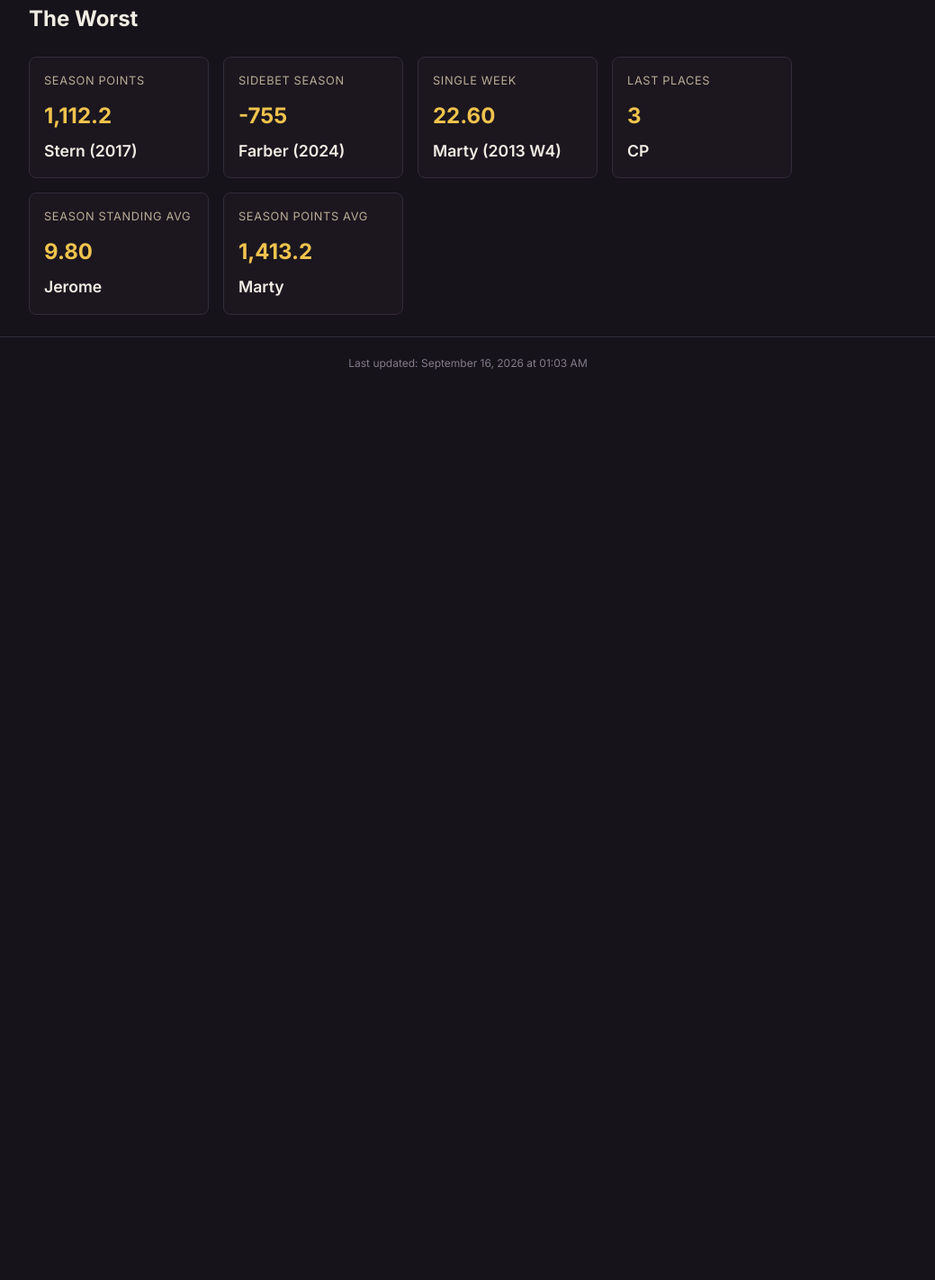
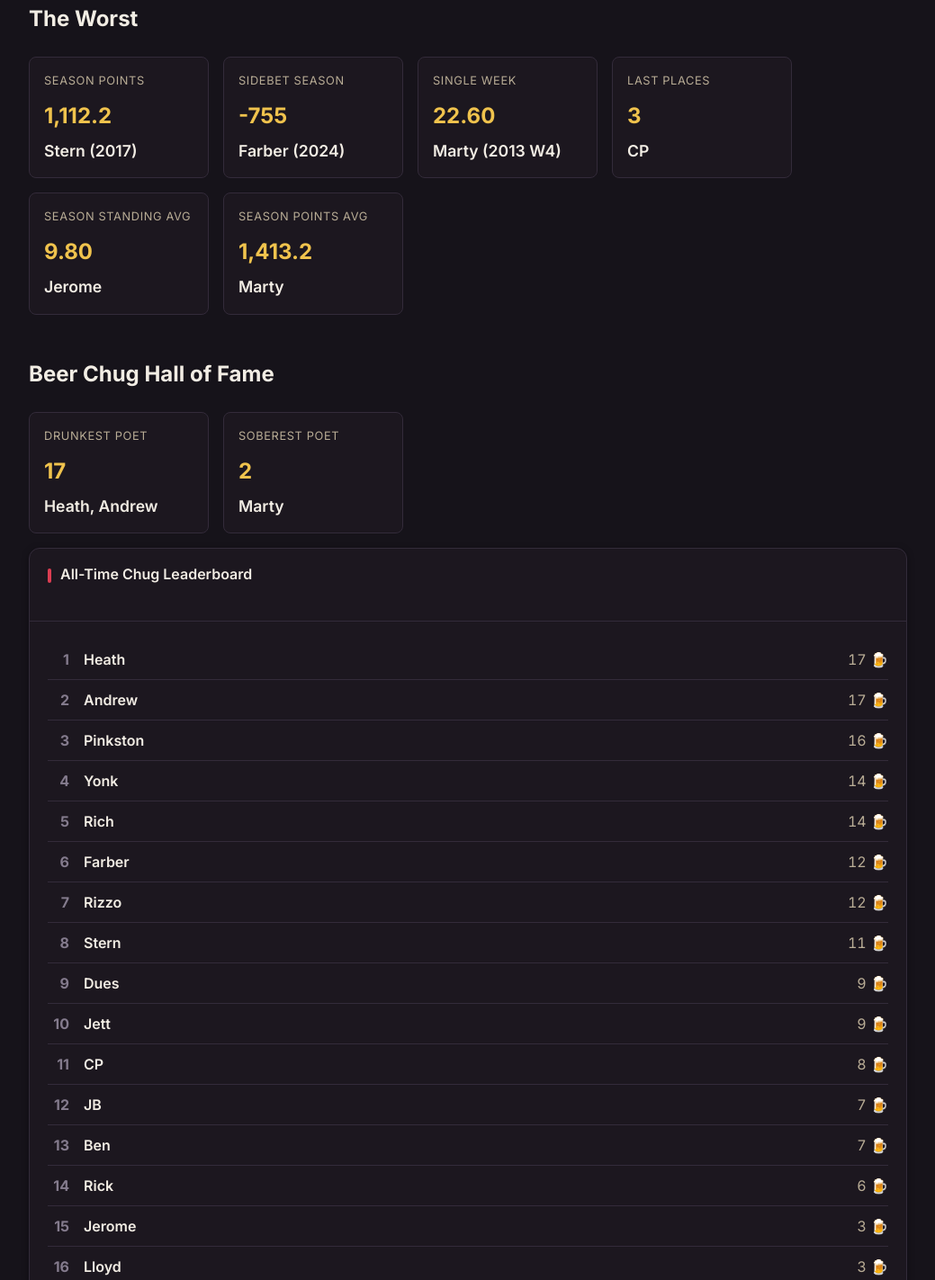
Before and after one commit to adennis4/warrior-poets, a website: page hall-of-fame.html in a window 1280 px wide. Shown: the part 1343-2766 px from the top of the page at 90% size, without its empty margins (240-1279 px from the left). Before the commit the page ends 1776 px from the top, so only its background shows below. Drawn offline with nearby package versions, Linux system fonts and the light colour scheme.

Commit message:
Add Beer Chug Hall of Fame section
Tallies, per member, how many weeks they finished last in points across
every season since 2016 (when the sidebet/chug rule started), computed
directly from raw weeklyPoints rather than the site's stored
lowManCount field.

That stored field turned out to be unreliable: 2016 and 2017 were never
populated at all (all zeros), and 2021-2025 were each off by 1-2 versus
an independent recount of the actual weekly low score. This section
computes the count itself each time from raw data instead of trusting
that field, so it can't inherit those historical gaps.

Adds Drunkest Poet (most chugs - Heath and Andrew tied at 17) and
Soberest Poet (fewest - Marty at 2) cards, plus a full leaderboard and
a footnote noting this doesn't account for any house rules capping how
many times someone actually had to chug in a year.

Co-Authored-By: Claude Sonnet 5 <noreply@anthropic.com>

```diff
--- a/hall-of-fame.html
+++ b/hall-of-fame.html
@@ -148,6 +148,38 @@
       color: var(--text-primary);
     }
 
+    .chug-leaderboard-row {
+      display: flex;
+      align-items: center;
+      gap: 16px;
+      padding: 10px 0;
+      border-bottom: 1px solid var(--border-color);
+    }
+    .chug-leaderboard-row:last-child {
+      border-bottom: none;
+    }
+    .chug-leaderboard-rank {
+      width: 24px;
+      text-align: right;
+      color: var(--text-muted);
+      font-weight: 700;
+    }
+    .chug-leaderboard-name {
+      flex: 1;
+      font-weight: 600;
+      color: var(--text-primary);
+    }
+    .chug-leaderboard-count {
+      color: var(--text-secondary);
+      font-variant-numeric: tabular-nums;
+    }
+    .chug-footnote {
+      margin-top: 16px;
+      font-size: 0.8rem;
+      color: var(--text-muted);
+      font-style: italic;
+    }
+
     @media (max-width: 768px) {
       .stats-grid {
         display: grid;
@@ -210,6 +242,19 @@
         <div class="records-section">
           <h2>The Worst</h2>
           <div class="stats-grid" id="worstRecordsGrid"></div>
+        </div>
+
+        <!-- Beer Chug Hall of Fame -->
+        <div class="records-section">
+          <h2>Beer Chug Hall of Fame</h2>
+          <div class="stats-grid" id="chugRecordsGrid"></div>
+          <div class="card" style="margin-top: 16px;">
+            <div class="card-header">
+              <h2 class="card-title">All-Time Chug Leaderboard</h2>
+            </div>
+            <div class="card-body" id="chugLeaderboardList"></div>
+          </div>
+          <p class="chug-footnote">*Doesn't account for alternative beer chug rules (e.g. a cap of two chugs per person per year).</p>
         </div>
       </div>
     </main>
@@ -493,6 +538,76 @@
     `).join('');
 
     document.getElementById('worstRecordsGrid').innerHTML = worstRecordsHtml;
+
+    // Beer Chug Hall of Fame - one chug per member per week they finished
+    // last in points, going back to 2016 when the chug rule started.
+    const chugYears = LEAGUE_DATA.years.filter(year => Number(year) >= 2016);
+    const chugCounts = {};
+
+    chugYears.forEach(year => {
+      const weeklyPoints = seasons[year].weeklyPoints;
+
+      // Seed every member who played this season at 0 so a member who
+      // never finished last still shows up (relevant for Soberest Poet).
+      Object.keys(weeklyPoints).forEach(name => {
+        if (!(name in chugCounts)) chugCounts[name] = 0;
+      });
+
+      const weeksInYear = new Set();
+      Object.values(weeklyPoints).forEach(weeks => {
+        Object.keys(weeks).forEach(week => weeksInYear.add(week));
+      });
+
+      weeksInYear.forEach(week => {
+        let lowScore = Infinity;
+        let lowMembers = [];
+        Object.entries(weeklyPoints).forEach(([name, weeks]) => {
+          const score = weeks[week];
+          if (typeof score !== 'number') return;
+          if (score < lowScore) {
+            lowScore = score;
+            lowMembers = [name];
+          } else if (score === lowScore) {
+            lowMembers.push(name);
+          }
+        });
+        lowMembers.forEach(name => {
+          chugCounts[name] = (chugCounts[name] || 0) + 1;
+        });
+      });
+    });
+
+    const chugLeaderboard = Object.entries(chugCounts)
+      .map(([name, count]) => ({ name, count }))
+      .sort((a, b) => b.count - a.count);
+
+    const maxChugs = chugLeaderboard[0]?.count ?? 0;
+    const minChugs = chugLeaderboard[chugLeaderboard.length - 1]?.count ?? 0;
+    const drunkestPoets = chugLeaderboard.filter(m => m.count === maxChugs).map(m => m.name);
+    const soberestPoets = chugLeaderboard.filter(m => m.count === minChugs).map(m => m.name);
+
+    const chugRecordsHtml = `
+      <div class="record-card">
+        <div class="record-card-title">Drunkest Poet</div>
+        <div class="record-card-value">${maxChugs}</div>
+        <div class="record-card-detail">${drunkestPoets.join(', ')}</div>
+      </div>
+      <div class="record-card">
+        <div class="record-card-title">Soberest Poet</div>
+        <div class="record-card-value">${minChugs}</div>
+        <div class="record-card-detail">${soberestPoets.join(', ')}</div>
+      </div>
+    `;
+    document.getElementById('chugRecordsGrid').innerHTML = chugRecordsHtml;
+
+    const chugLeaderboardHtml = chugLeaderboard.map((m, i) => `
+      <div class="chug-leaderboard-row">
+        <span class="chug-leaderboard-rank">${i + 1}</span>
+        <span class="chug-leaderboard-name">${m.name}</span>
+        <span class="chug-leaderboard-count">${m.count} 🍺</span>
+      </div>
+    `).join('');
+    document.getElementById('chugLeaderboardList').innerHTML = chugLeaderboardHtml;
   </script>
 </body>
 </html>
```
